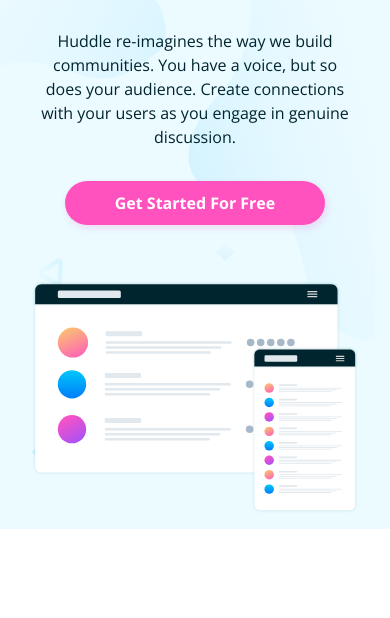
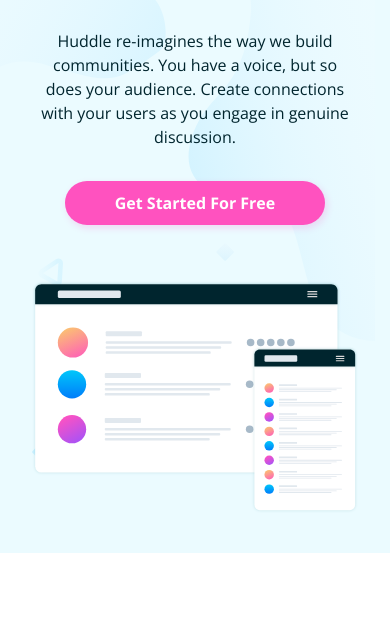
Before and after one commit to wanluk/FEM-Challenge-11, a plain HTML site: page index.html in a window 390 px wide. Shown: the part 194-812 px from the top of the page. Drawn offline with nearby package versions, Linux system fonts and the light colour scheme.

Commit message:
padding fix

```diff
--- a/style.css
+++ b/style.css
@@ -362,7 +362,7 @@
     /* ---------- Header Mobile --------- */
 
     .header-container{
-        padding: 1rem 1rem;
+        padding: 1rem 1rem 2.5rem 1rem;
         background-image: url(./img/bg-hero-mobile.svg);
     }
 
```
